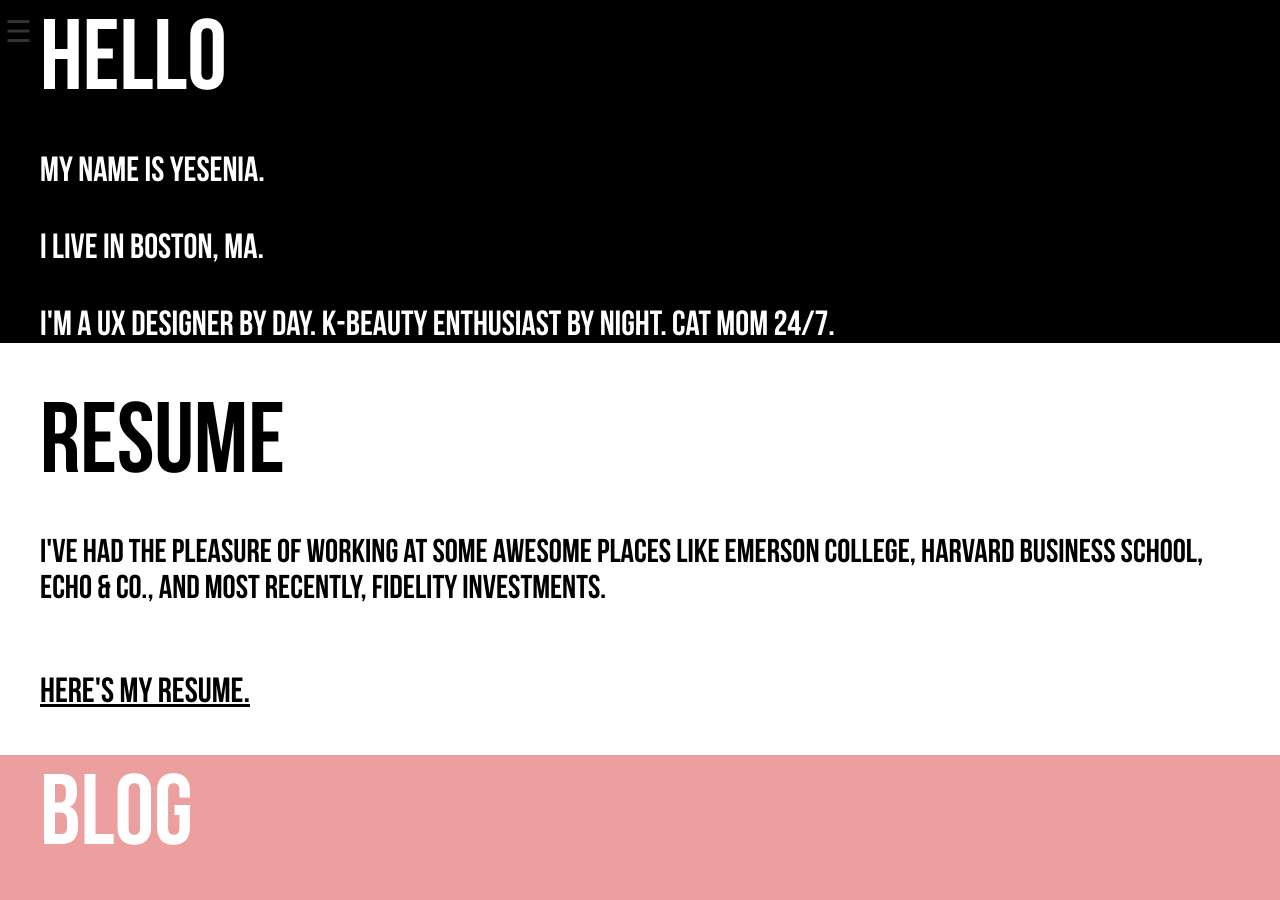
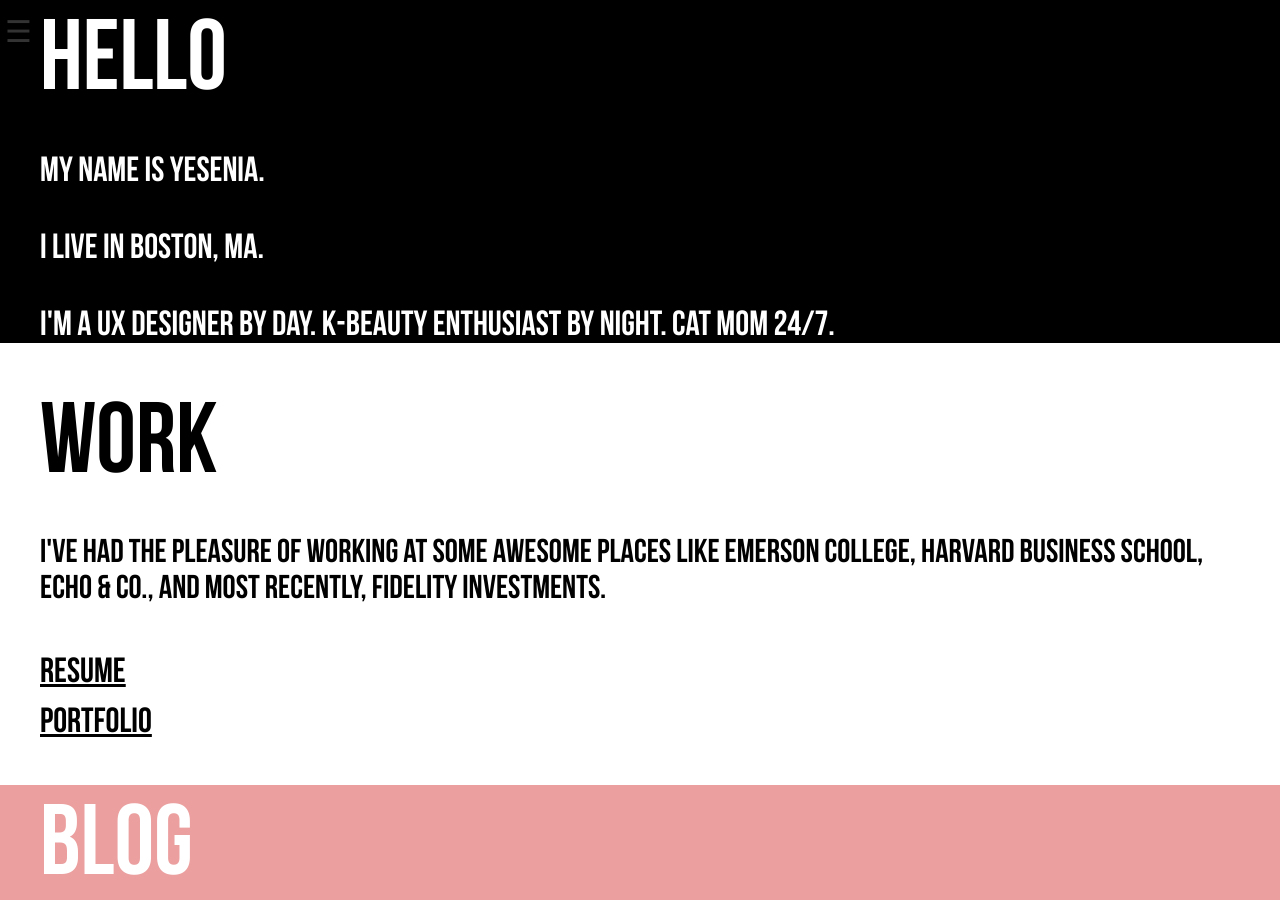
Before and after one commit to yjdeleon/yjdeleon.github.io, a Jekyll site: the page built from index.html, in a window 1280 px wide and 900 px high. Built offline with Jekyll 4.4.1, drawn with Linux system fonts in a browser that asks for light colours; some web fonts are replaced.

Commit message:
Changed "Resume" to "Work" in main page

```diff
--- a/_layouts/default.html
+++ b/_layouts/default.html
@@ -38,7 +38,7 @@
 <div id="mySidenav" class="sidenav">
   <a href="javascript:void(0)" class="closebtn" onclick="closeNav()">&times;</a>
   <a href="#div1"onclick="closeNav()">About</a>
-  <a href="#div2"onclick="closeNav()">Resume</a>
+  <a href="#div2"onclick="closeNav()">Work</a>
   <a href="#div3"onclick="closeNav()">Blog</a>
   <a href="#div4"onclick="closeNav()">Contact</a>
 </div>
@@ -57,10 +57,12 @@
 
 
 
-<div id="div2"><h1>Resume</h1>
+<div id="div2"><h1>Work</h1>
 
-<h3>I've had the pleasure of working at some awesome places like Emerson College, Harvard Business School, Echo &amp; Co., and most recently, Fidelity Investments.</h3><br>
-<a href="http://standardresume.co/yeseniadeleon"> Here's my resume. </a>
+<h3>I've had the pleasure of working at some awesome places like Emerson College, Harvard Business School, Echo &amp; Co., and most recently, Fidelity Investments.<br></h3>
+<a href="http://standardresume.co/yeseniadeleon">resume</a><br>
+<a href="http://standardresume.co/yeseniadeleon">portfolio</a>
+</h3>
 </div>
 
 
```
